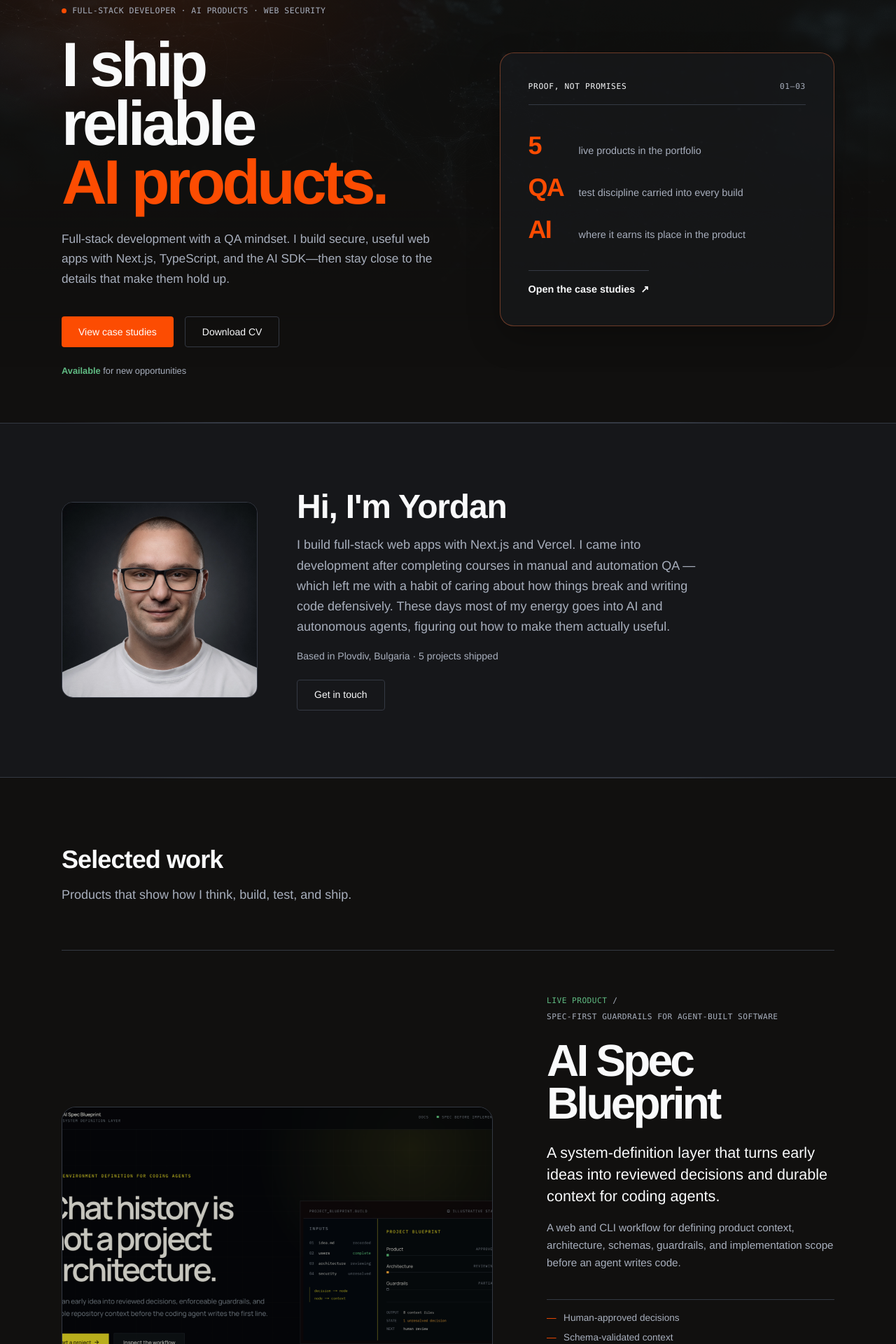
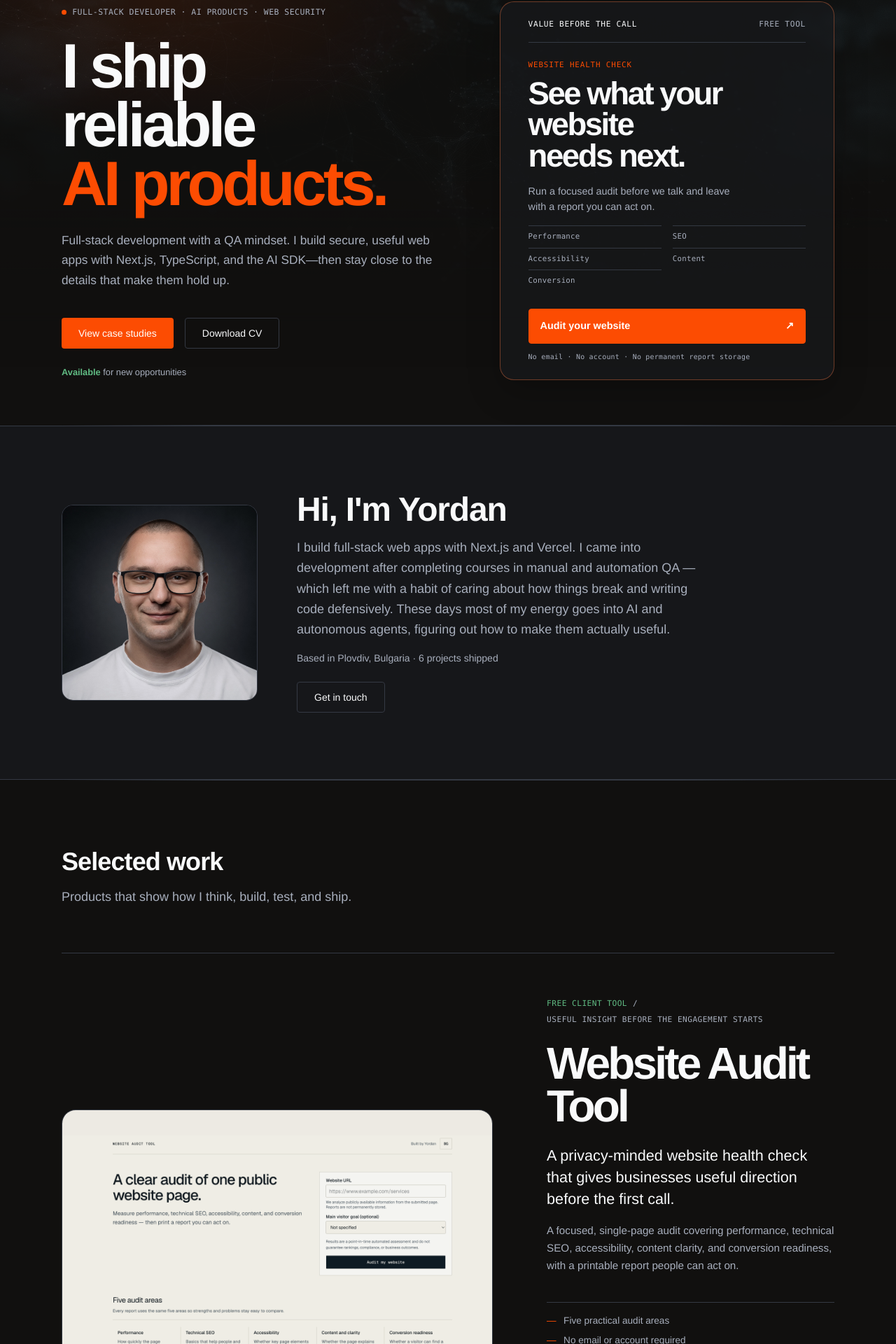
Before and after one commit to YordanYordanov90/portfolio-project, a Next.js app: page / in a window 1280 px wide. Shown: the part 158-2078 px from the top of the page at 70% size. Built offline with nearby package versions, Linux system fonts and the light colour scheme.

Commit message:
adding other project

```diff
--- a/app/globals.css
+++ b/app/globals.css
@@ -597,6 +597,10 @@ h3 {
   padding: var(--space-xl);
 }
 
+.proof-panel--audit {
+  padding-block: var(--space-lg);
+}
+
 .proof-panel__header,
 .proof-panel__row {
   display: flex;
@@ -632,6 +636,51 @@ h3 {
   padding-block: var(--space-xl);
 }
 
+.proof-panel__audit-body {
+  padding-block: var(--space-lg);
+}
+
+.proof-panel__audit-kicker {
+  color: var(--primary);
+  font-family: var(--font-mono);
+  font-size: 0.68rem;
+  letter-spacing: 0.08em;
+  text-transform: uppercase;
+}
+
+.proof-panel__audit-title {
+  max-width: 11ch;
+  margin-top: 0.65rem;
+  font-size: clamp(2.1rem, 4vw, 2.85rem);
+  font-weight: 650;
+  letter-spacing: -0.055em;
+  line-height: 0.98;
+}
+
+.proof-panel__audit-copy {
+  max-width: 36ch;
+  margin-top: var(--space-md);
+  color: var(--muted-foreground);
+  font-size: 0.9rem;
+  line-height: 1.55;
+}
+
+.proof-panel__areas {
+  display: grid;
+  grid-template-columns: repeat(2, minmax(0, 1fr));
+  gap: 0 var(--space-md);
+  margin-top: var(--space-md);
+}
+
+.proof-panel__areas li {
+  border-top: 1px solid var(--border);
+  padding-block: 0.45rem;
+  color: var(--muted-foreground);
+  font-family: var(--font-mono);
+  font-size: 0.67rem;
+  letter-spacing: 0.025em;
+}
+
 .proof-panel__row strong {
   min-width: 3.5rem;
   color: var(--primary);
@@ -650,18 +699,37 @@ h3 {
 }
 
 .proof-panel__link {
-  display: inline-flex;
+  display: flex;
   align-items: center;
+  justify-content: space-between;
   gap: var(--space-xs);
-  border-top: 1px solid var(--border);
-  padding-top: var(--space-md);
-  color: var(--foreground);
+  width: 100%;
+  border: 1px solid var(--primary);
+  border-radius: var(--radius-button);
+  background: var(--primary);
+  padding: 0.85rem var(--space-md);
+  color: var(--primary-foreground);
   font-size: 0.9rem;
   font-weight: 600;
+  transition: background-color var(--dur-short) var(--ease-out), color var(--dur-short) var(--ease-out), transform var(--dur-micro) var(--ease-out);
 }
 
 .proof-panel__link:hover {
+  background: transparent;
   color: var(--primary);
+}
+
+.proof-panel__link:active {
+  transform: translateY(1px);
+}
+
+.proof-panel__trust {
+  margin-top: var(--space-sm);
+  color: var(--muted-foreground);
+  font-family: var(--font-mono);
+  font-size: 0.62rem;
+  letter-spacing: 0.025em;
+  line-height: 1.5;
 }
 
 .hero-enter {
@@ -890,6 +958,15 @@ h3 {
 .project-featured__media .project-media__veil,
 .project-supporting__media .project-media__veil {
   background: color-mix(in srgb, var(--background) 16%, transparent);
+}
+
+.project-image--contained {
+  background: #f7f4ec;
+}
+
+.project-featured__media .project-media__veil--subtle,
+.project-supporting__media .project-media__veil--subtle {
+  background: color-mix(in srgb, var(--background) 4%, transparent);
 }
 
 .project-featured__body {
--- a/components/proof-panel.tsx
+++ b/components/proof-panel.tsx
@@ -1,31 +1,44 @@
 import Link from "next/link";
 
-const proofPoints = [
-  { value: "5", label: "live products in the portfolio" },
-  { value: "QA", label: "test discipline carried into every build" },
-  { value: "AI", label: "where it earns its place in the product" },
-];
+const AUDIT_TOOL_URL = "https://website-audit-tool-livid.vercel.app/en";
+
+const auditAreas = ["Performance", "SEO", "Accessibility", "Content", "Conversion"];
 
 export function ProofPanel() {
   return (
-    <aside className="proof-panel" aria-label="Selected proof">
+    <aside className="proof-panel proof-panel--audit" aria-labelledby="audit-tool-heading">
       <div className="proof-panel__header">
-        <span className="proof-panel__label">Proof, not promises</span>
-        <span className="proof-panel__index">01—03</span>
+        <span className="proof-panel__label">Value before the call</span>
+        <span className="proof-panel__index">Free tool</span>
       </div>
 
-      <div className="proof-panel__list">
-        {proofPoints.map((point) => (
-          <div className="proof-panel__row" key={point.value}>
-            <strong>{point.value}</strong>
-            <span>{point.label}</span>
-          </div>
-        ))}
+      <div className="proof-panel__audit-body">
+        <p className="proof-panel__audit-kicker">Website health check</p>
+        <h2 id="audit-tool-heading" className="proof-panel__audit-title">
+          See what your website needs next.
+        </h2>
+        <p className="proof-panel__audit-copy">
+          Run a focused audit before we talk and leave with a report you can act on.
+        </p>
+
+        <ul className="proof-panel__areas" aria-label="Website audit areas">
+          {auditAreas.map((area) => (
+            <li key={area}>{area}</li>
+          ))}
+        </ul>
       </div>
 
-      <Link href="#projects" className="proof-panel__link focus-ring">
-        Open the case studies <span aria-hidden="true">↗</span>
+      <Link
+        href={AUDIT_TOOL_URL}
+        target="_blank"
+        rel="noopener noreferrer"
+        prefetch={false}
+        className="proof-panel__link focus-ring"
+      >
+        Audit your website <span aria-hidden="true">↗</span>
       </Link>
+
+      <p className="proof-panel__trust">No email · No account · No permanent report storage</p>
     </aside>
   );
 }
--- a/components/sections/about.tsx
+++ b/components/sections/about.tsx
@@ -34,7 +34,7 @@ export function About() {
               useful.
             </p>
             <p className="text-sm text-muted-foreground">
-              Based in Plovdiv, Bulgaria · 5 projects shipped
+              Based in Plovdiv, Bulgaria · 6 projects shipped
             </p>
           </div>
 
--- a/components/sections/projects.tsx
+++ b/components/sections/projects.tsx
@@ -26,6 +26,8 @@ function ProjectActions({ project, compact = false }: { project: Project; compac
 }
 
 function ProjectMedia({ project, featured = false }: { project: Project; featured?: boolean }) {
+  const isWebsiteAuditTool = project.image === "/projects/website-audit-tool.png";
+
   return (
     <a
       href={project.link}
@@ -39,11 +41,14 @@ function ProjectMedia({ project, featured = false }: { project: Project; feature
           src={project.image}
           alt={project.imageAlt}
           fill
-          className="project-image object-cover"
+          className={`project-image ${isWebsiteAuditTool ? "project-image--contained object-contain" : "object-cover"}`}
           sizes={featured ? "(max-width: 768px) 100vw, 680px" : "(max-width: 768px) 100vw, 360px"}
           quality={85}
         />
-        <div className="project-media__veil" aria-hidden="true" />
+        <div
+          className={`project-media__veil ${isWebsiteAuditTool ? "project-media__veil--subtle" : ""}`}
+          aria-hidden="true"
+        />
       </div>
     </a>
   );
--- a/lib/constants.ts
+++ b/lib/constants.ts
@@ -11,6 +11,25 @@ export const RESUME_PATH = "/cv.pdf";
 export const PROFILE_IMAGE = "/me.jpg";
 
 export const PROJECTS = [
+  {
+    title: "Website Audit Tool",
+    featured: true,
+    status: "Free client tool",
+    summary:
+      "A privacy-minded website health check that gives businesses useful direction before the first call.",
+    description:
+      "A focused, single-page audit covering performance, technical SEO, accessibility, content clarity, and conversion readiness, with a printable report people can act on.",
+    evidence: [
+      "Five practical audit areas",
+      "No email or account required",
+      "Printable action report",
+    ],
+    tags: ["Performance", "Technical SEO", "Accessibility", "Content", "Conversion"],
+    focus: "Useful insight before the engagement starts",
+    image: "/projects/website-audit-tool.png",
+    imageAlt: "Website Audit Tool homepage with URL input and five audit areas",
+    link: "https://website-audit-tool-livid.vercel.app/en",
+  },
   {
     title: "AI Spec Blueprint",
     featured: true,
```
Also changed, not shown: public/projects/website-audit-tool.png (added).
